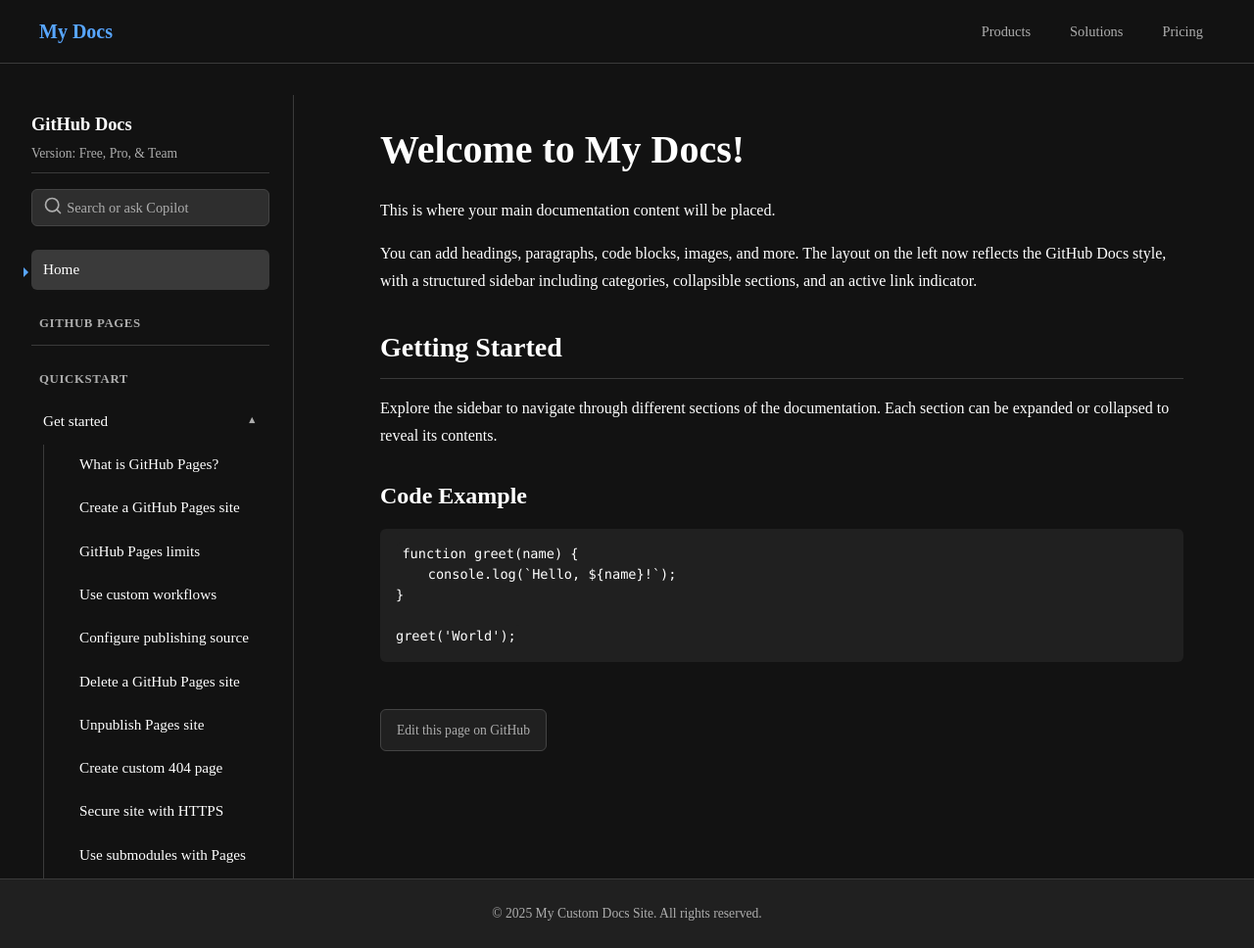
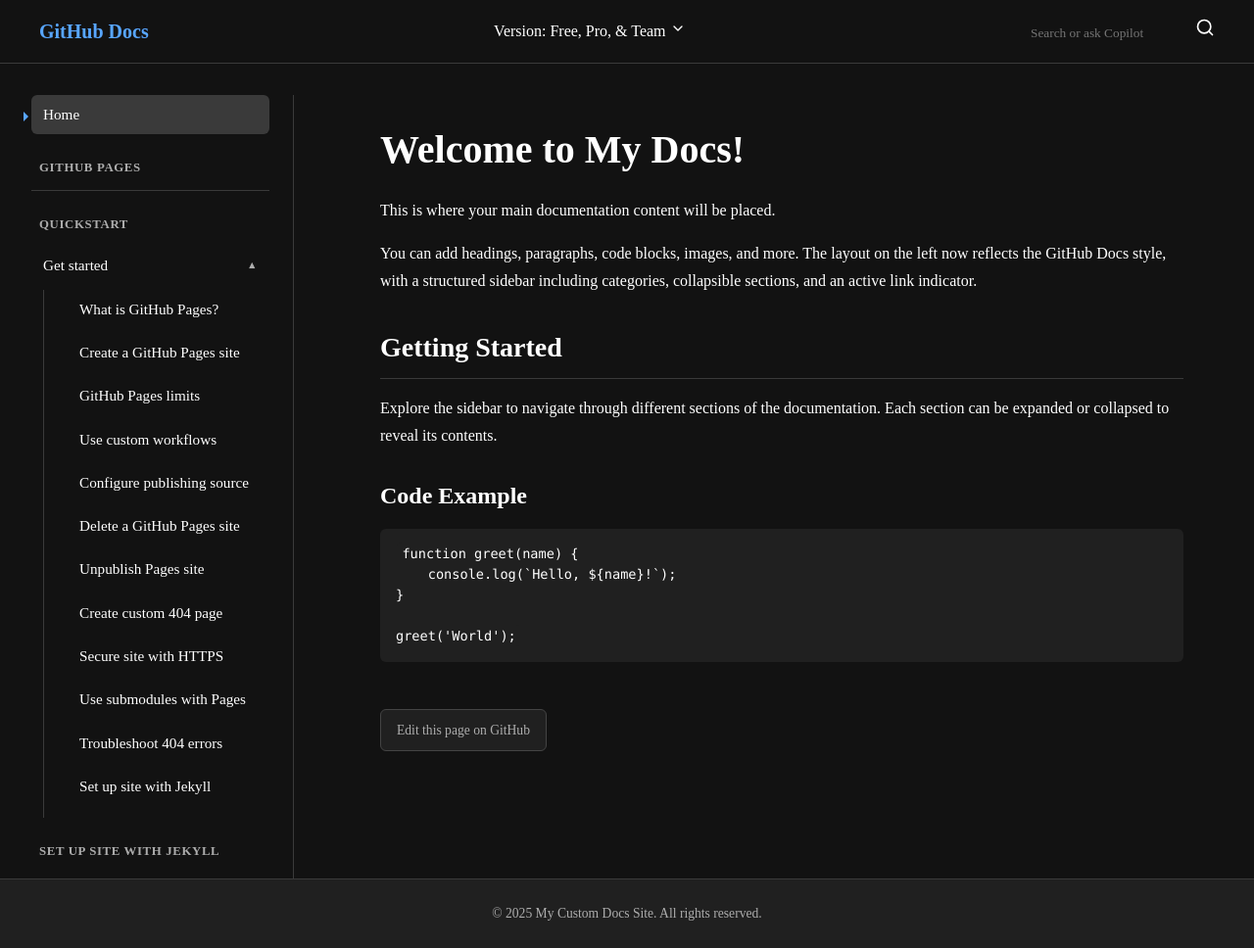
Before and after one commit to Dev-OAi/TestVL1, a plain HTML site: page index.html in a window 1280 px wide. Shown: the whole page at 98% size. Drawn offline with Linux system fonts and the light colour scheme.

Commit message:
Update index.html

```diff
--- a/index.html
+++ b/index.html
@@ -3,8 +3,7 @@
 <head>
     <meta charset="utf-8">
     <meta name="viewport" content="width=device-width, initial-scale=1">
-    <title>My Custom Docs Site</title>
-    <link rel="icon" type="image/png" href="/assets/cb-345/images/site/favicon.png"> <link rel="stylesheet" href="style.css">
+    <title>GitHub Docs Clone</title> <link rel="icon" type="image/png" href="/assets/cb-345/images/site/favicon.png"> <link rel="stylesheet" href="style.css">
 
     <link href="https://fonts.googleapis.com/css2?family=Inter:wght@400;500;700&display=swap" rel="stylesheet">
 
@@ -53,36 +52,16 @@
                     </svg>
                 </button>
 
-                <a href="/" class="site-logo">My Docs</a>
+                <a href="/" class="site-logo">GitHub Docs</a>
 
-                <div class="header-search-mobile">
-                    <input type="text" placeholder="Search documentation...">
-                    <button class="search-button" aria-label="Search">
-                        <svg viewBox="0 0 24 24" width="24" height="24" stroke="currentColor" stroke-width="2" fill="none" stroke-linecap="round" stroke-linejoin="round">
-                            <circle cx="11" cy="11" r="8"></circle>
-                            <line x1="21" y1="21" x2="16.65" y2="16.65"></line>
-                        </svg>
-                    </button>
+                <div class="header-version-selector">
+                    <span>Version: Free, Pro, & Team</span>
+                    <svg viewBox="0 0 24 24" width="16" height="16" stroke="currentColor" stroke-width="2" fill="none" stroke-linecap="round" stroke-linejoin="round">
+                        <polyline points="6 9 12 15 18 9"></polyline>
+                    </svg>
                 </div>
 
-                <nav class="header-nav">
-                    <ul>
-                        <li><a href="#">Products</a></li>
-                        <li><a href="#">Solutions</a></li>
-                        <li><a href="#">Pricing</a></li>
-                    </ul>
-                </nav>
-            </div>
-        </header>
-
-        <div class="main-layout">
-            <aside class="sidebar">
-                <div class="sidebar-header">
-                    <a href="#" class="sidebar-title">GitHub Docs</a>
-                    <div class="sidebar-version">Version: Free, Pro, & Team</div>
-                </div>
-
-                <div class="sidebar-search">
+                <div class="header-search">
                     <input type="text" placeholder="Search or ask Copilot">
                     <button class="search-button" aria-label="Search">
                         <svg viewBox="0 0 24 24" width="20" height="20" stroke="currentColor" stroke-width="2" fill="none" stroke-linecap="round" stroke-linejoin="round">
@@ -91,7 +70,11 @@
                         </svg>
                     </button>
                 </div>
+            </div>
+        </header>
 
+        <div class="main-layout">
+            <aside class="sidebar">
                 <nav class="sidebar-nav">
                     <ul>
                         <li><a href="#" class="sidebar-link active">
```
